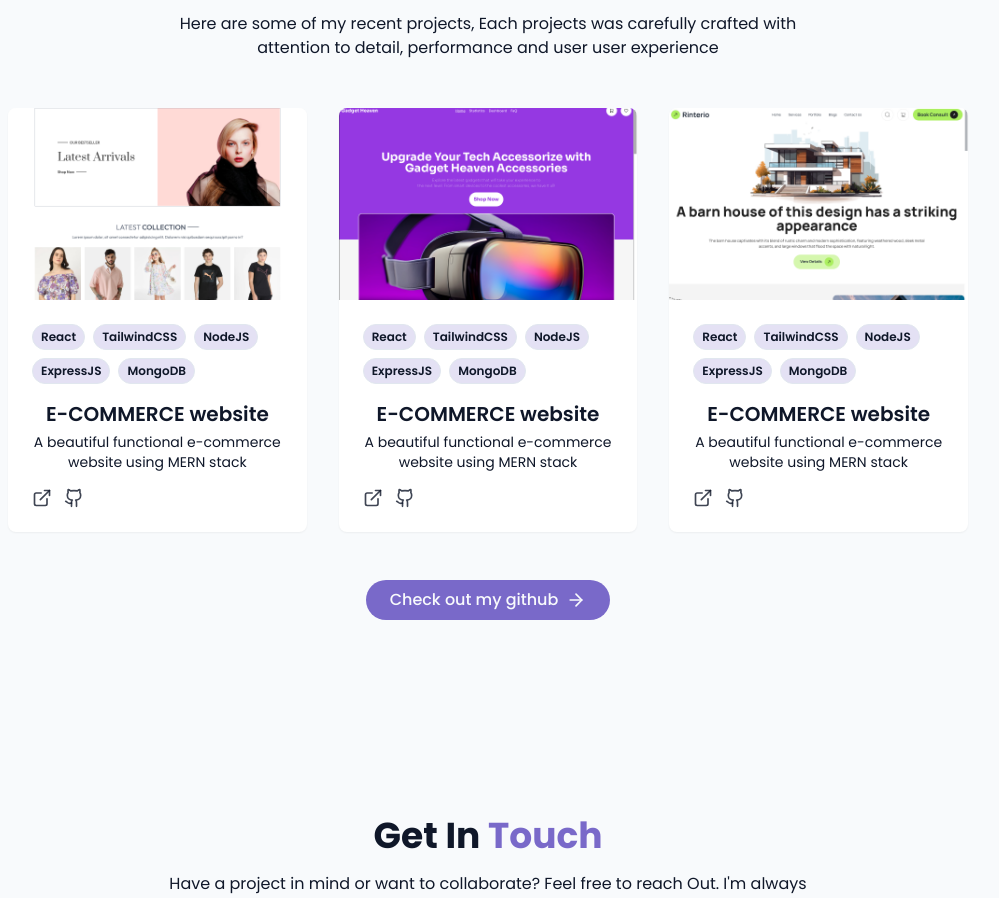
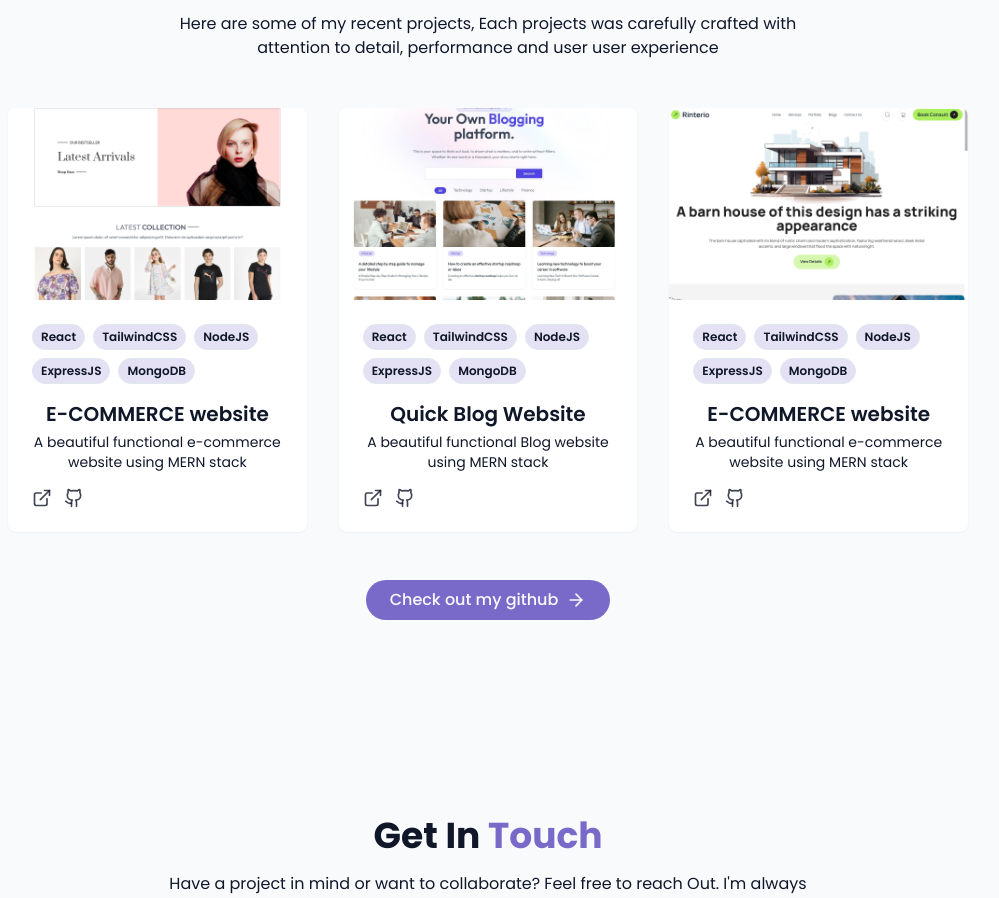
Before and after one commit to Samriddhadewan/PORTFOLIO, a React (Vite) app: page / in a window 1280 px wide. Shown: the part 2634-3532 px from the top of the page, without its empty margins (152-1151 px from the left). Built offline with nearby package versions, Linux system fonts and the light colour scheme.

Commit message:
a updated project links updated

```diff
--- a/src/components/Projects.jsx
+++ b/src/components/Projects.jsx
@@ -12,12 +12,12 @@ const projects = [
   },
   {
     id: 1,
-    title: "E-COMMERCE website",
-    description: "A beautiful functional e-commerce website using MERN stack",
-    image: "/projects/Home.png",
+    title: "Quick Blog Website",
+    description: "A beautiful functional Blog website using MERN stack",
+    image: "/projects/blogwebsite.jpg",
     tags: ["React", "TailwindCSS", "NodeJS", "ExpressJS", "MongoDB"],
-    demoUrl: "https://ecommerce-frontend-rust-three.vercel.app/",
-    github: "https://github.com/Samriddhadewan/ECOMMERCE-app",
+    demoUrl: "https://quickblog-frontend.vercel.app/",
+    github: "https://github.com/Samriddhadewan/QUICKBLOG-APP",
   },
   {
     id: 1,
```
Also changed, not shown: public/projects/blogwebsite.jpg (added).
